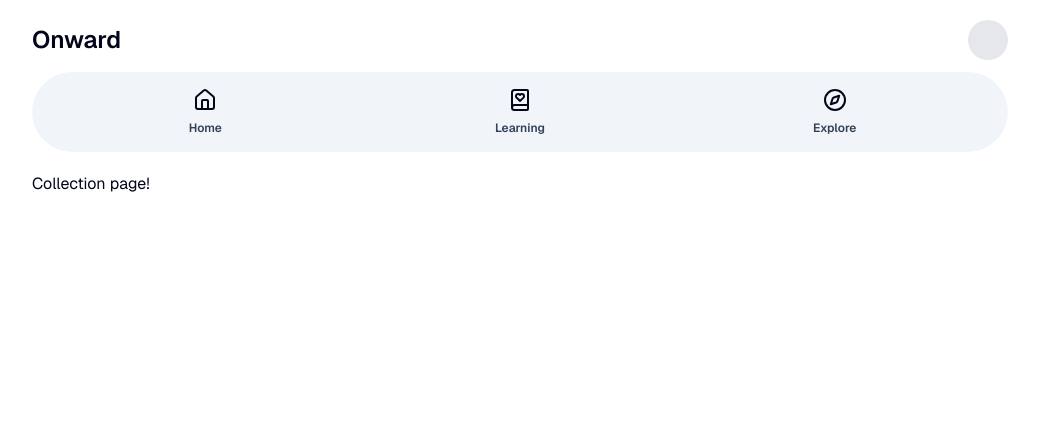
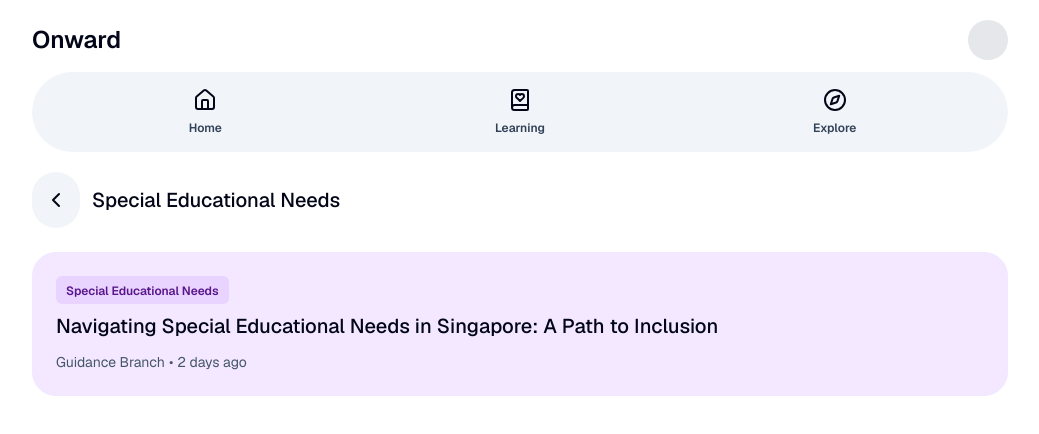
Before and after one commit to String-sg/onward, a SvelteKit app in the folder apps/learner/: page /learning/collection/1 in a window 1280 px wide. Shown: the top 434 px of the page, without its empty margins (120-1159 px from the left). Built offline with nearby package versions, Linux system fonts and the light colour scheme.

Commit message:
feat(learner): add `Collection` page with hardcoded values

```diff
--- a/apps/learner/src/routes/(app)/learning/collection/[id]/+page.svelte
+++ b/apps/learner/src/routes/(app)/learning/collection/[id]/+page.svelte
@@ -1 +1,21 @@
-<div class="px-6">Collection page!</div>
+<script>
+  import { ChevronLeft } from '@lucide/svelte';
+
+  import MultiLearningUnitMini from '$lib/components/MultiLearningUnitMini.svelte';
+</script>
+
+<div class="flex flex-col px-6">
+  <div class="flex flex-col gap-6">
+    <div class="flex items-center gap-3">
+      <div class="flex h-14 w-12 items-center justify-center rounded-[100px] bg-slate-100">
+        <ChevronLeft class="h-6 w-6 text-slate-950" />
+      </div>
+      <span class="text-xl font-medium text-slate-950">Special Educational Needs</span>
+    </div>
+    <MultiLearningUnitMini
+      to="/mlu/1"
+      tags={[{ variant: 'purple', content: 'Special Educational Needs' }]}
+      title="Navigating Special Educational Needs in Singapore: A Path to Inclusion"
+    />
+  </div>
+</div>
```
